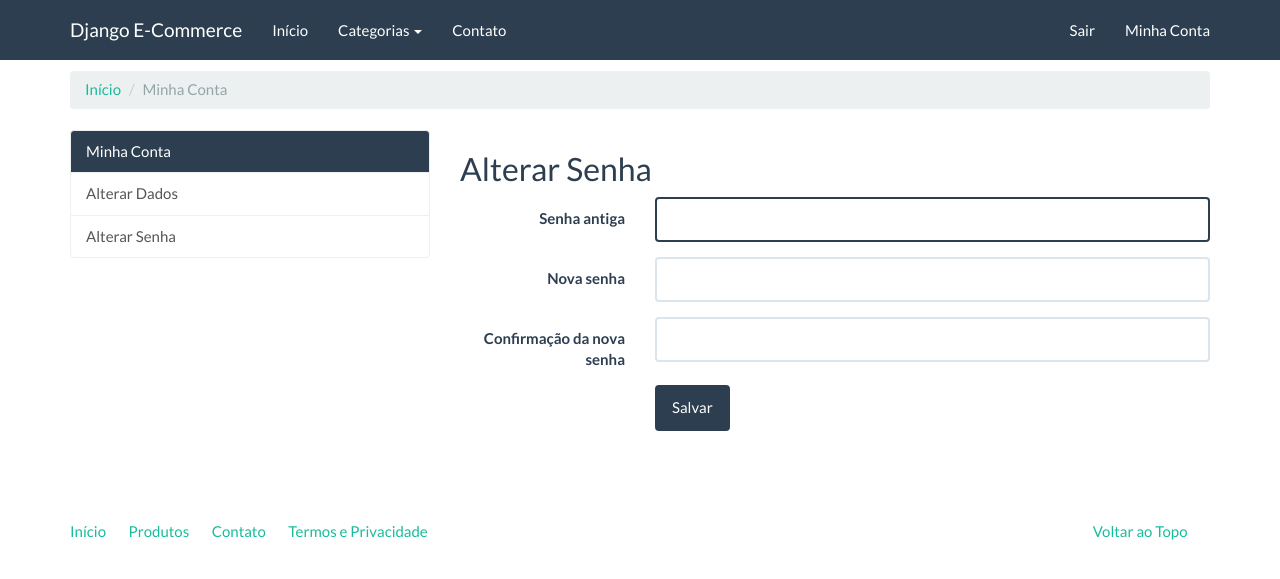
After one commit to jhonatanlteodoro/ecommerce-django, a Django app: page /conta/alterar-senha/ in a window 1280 px wide. The commit adds this page. Shown: the top 579 px of the page. Run offline with Django 3.2, Linux system fonts and the light colour scheme; a user stored in the database is signed in; tables that the repository leaves empty hold one stand-in row (values such as "Sample post"); some libraries are stand-ins or nearby versions.

Commit message:
alterar senha do usuário

```diff
--- a/accounts/templates/accounts/index.html
+++ b/accounts/templates/accounts/index.html
@@ -13,12 +13,12 @@
         <div class="list-group">
           <a href="#" class="list-group-item active">Minha Conta</a>
           <a href="{% url 'accounts:update_user' %}" class="list-group-item">Alterar Dados</a>
-          <a href="#" class="list-group-item">Alterar Senha</a>
+          <a href="{% url 'accounts:update_password' %}" class="list-group-item">Alterar Senha</a>
         </div>
     </div>
     <div class="col-md-8">
       {% block accounts_container %}
-        <h2>Bem vindo Fulano</h2>
+        <h2>Bem vindo {{ user }}</h2>
       {% endblock %}
     </div>
 </div>
--- /dev/null
+++ b/accounts/templates/accounts/update_password.html
@@ -0,0 +1,31 @@
+
+{% extends "accounts/index.html" %}
+
+{% load widget_tweaks %}
+
+{% block title %}Alterar Senha{% endblock %}
+
+{% block accounts_container %}
+    <h2>Alterar Senha</h2>
+    <form class="form-horizontal" action="" method="post">
+        {% csrf_token %}
+        <fieldset>
+            {% for field in form %}
+            <div class="form-group{% if field.errors %} has-error{% endif %}">
+              <label for="{{ field.auto_id }}" class="col-md-3 control-label">{{ field.label }}</label>
+              <div class="col-md-9">
+                {% render_field field class='form-control' %}
+                {% for error in field.errors %}
+                <span class="help-block">{{ error }}</span>
+                {% endfor %}
+              </div>
+            </div>
+            {% endfor %}
+            <div class="form-group">
+              <div class="col-md-9 col-md-offset-3">
+                <button type="submit" class="btn btn-primary">Salvar</button>
+              </div>
+            </div>
+        </fieldset>
+    </form>
+{% endblock %}
--- a/accounts/urls.py
+++ b/accounts/urls.py
@@ -7,4 +7,5 @@ urlpatterns = [
         {'template_name': 'register.html'}, name='register'),
     path('', views.IndexView.as_view(), name='index'),
     path('alterar-dados/', views.UpdateUserView.as_view(), name='update_user'),
+    path('alterar-senha/', views.UpdatePasswordView.as_view(), name='update_password')
 ]
--- a/accounts/views.py
+++ b/accounts/views.py
@@ -5,6 +5,8 @@ from .forms import UserAdminCreationForm
 from django.views.generic import CreateView
 from django.views.generic import TemplateView
 from django.views.generic import UpdateView
+from django.views.generic import FormView
+from django.contrib.auth.forms import PasswordChangeForm
 from django.contrib.auth.mixins import LoginRequiredMixin
 
 class IndexView(LoginRequiredMixin, TemplateView):
@@ -31,3 +33,15 @@ class UpdateUserView(LoginRequiredMixin, UpdateView):
 
     def get_object(self):
         return self.request.user
+
+
+class UpdatePasswordView(LoginRequiredMixin, FormView):
+
+    template_name = 'accounts/update_password.html'
+    success_url = reverse_lazy('accounts:index')
+    form_class = PasswordChangeForm
+
+    def get_form_kwargs(self):
+        kwargs = super(UpdatePasswordView, self).get_form_kwargs()
+        kwargs['user'] = self.request.user
+        return kwargs
```
Also changed, not shown: db.sqlite3.
